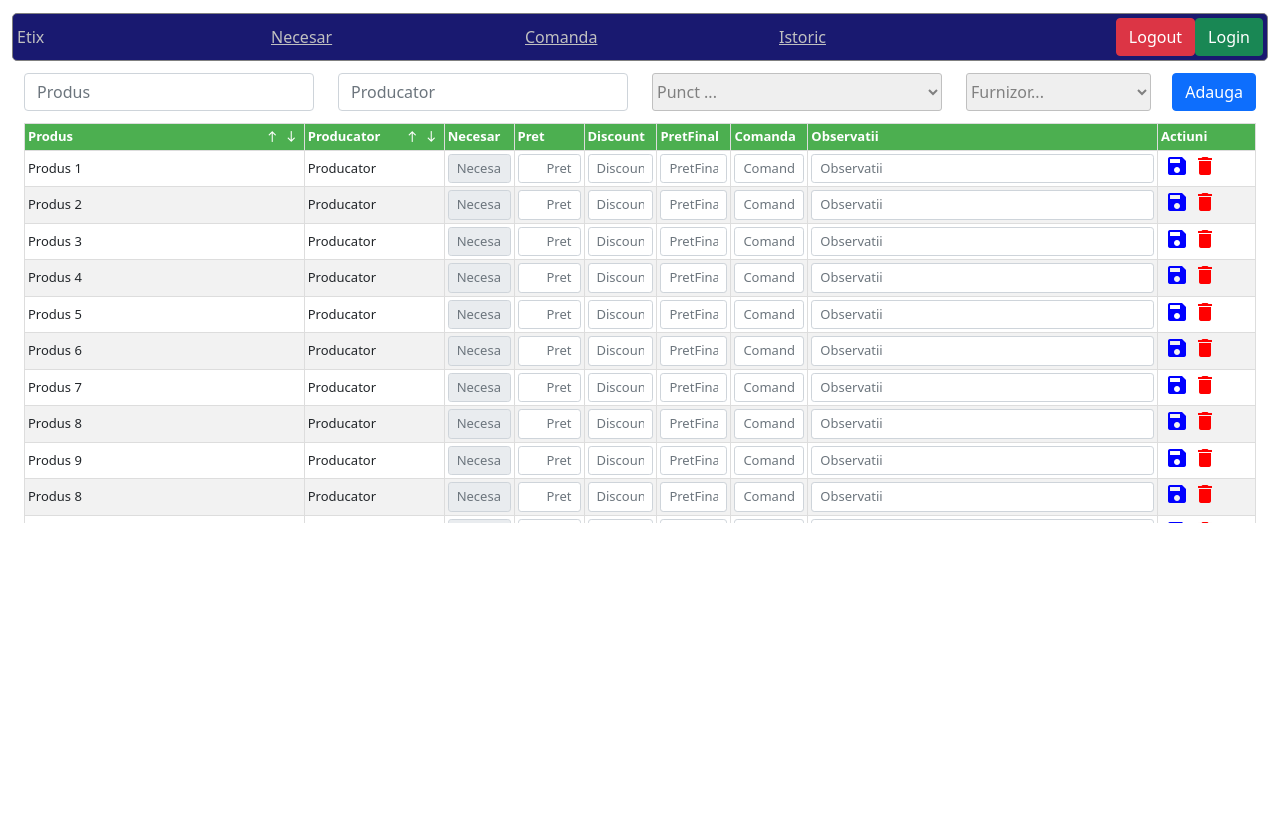
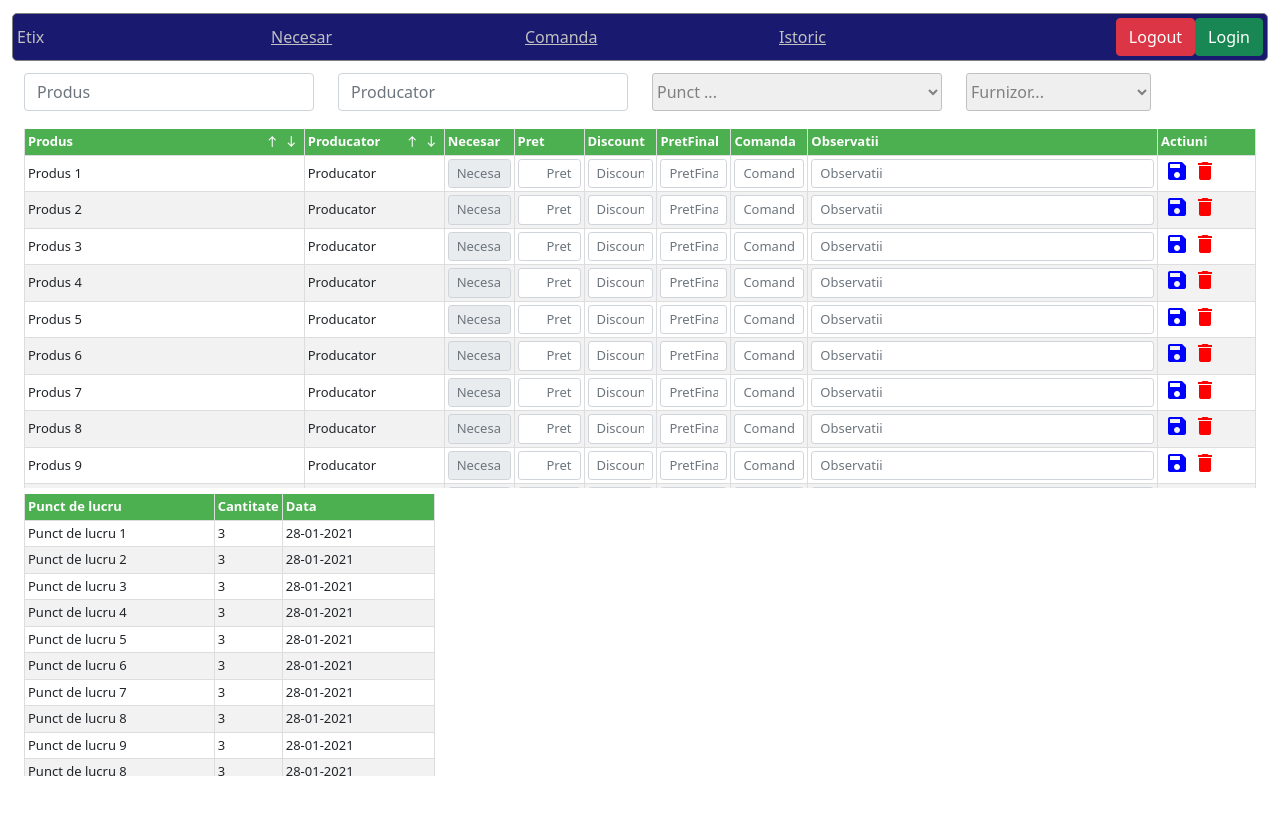
Before and after one commit to ndcristian/pharma3_app, an Angular app: page /comanda in a window 1280 px wide. Shown: the top 814 px of the page. Built offline with nearby package versions, Linux system fonts and the light colour scheme.

Commit message:
finish autocomplete. wip comanda

```diff
--- a/src/app/app.module.ts
+++ b/src/app/app.module.ts
@@ -7,7 +7,7 @@ import { AppComponent } from './app.component';
 import { HeaderComponent } from './main/header/header.component';
 import { NecesarComponent } from './main/necesar/necesar.component';
 import { MainviewComponent } from './main/mainview/mainview.component';
-import { AutompleteComponent } from './widgets/automplete/automplete.component';
+import { AutocompleteComponent } from './widgets/autocomplete/autocomplete.component';
 import { ComandaComponent } from './main/comanda/comanda.component';
 import { IstoricComponent } from './main/istoric/istoric.component';
 
@@ -18,7 +18,7 @@ import { IstoricComponent } from './main/istoric/istoric.component';
     HeaderComponent,
     NecesarComponent,
     MainviewComponent,
-    AutompleteComponent,
+    AutocompleteComponent,
     ComandaComponent,
     IstoricComponent
 
--- a/src/app/main/comanda/comanda.component.html
+++ b/src/app/main/comanda/comanda.component.html
@@ -2,11 +2,11 @@
     <!-- Input data -->
     <div class="row input-data">
         <div class="col-3 col-sm-3 col-md-3 col-lg-3 col-xl-3 ">
-            <app-automplete [idTemplate]="'Produs-Comanda'"></app-automplete>
+            <app-autocomplete [idTemplate]="'Produs-Comanda'"></app-autocomplete>
         </div>
 
         <div class="col-3 col-sm-3 col-md-3 col-lg-3 col-xl-3 ">
-            <app-automplete [idTemplate]="'Producator-Comanda'"></app-automplete>
+            <app-autocomplete [idTemplate]="'Producator-Comanda'"></app-autocomplete>
         </div>
         <div class="col-3 col-sm-3 col-md-3 col-lg-3 col-xl-3  d-flex justify-content-end">
             <select class="custom-select mr-sm-2" id="inlineFormCustomSelect">
@@ -24,10 +24,15 @@
                 <option value="3">Three</option>
             </select>
         </div>
-        <div class="col-1 col-sm-1 col-md-1 col-lg-1 col-xl-1  d-flex justify-content-end">
-            <button type="button" class="btn btn-primary">Adauga</button>
-        </div>
 
+
+    </div>
+
+    <!-- Un artificial div that cover space above tabel. If not prezent this articifial div , when scroll in table
+    a part of the row scrolled is visible above the table. this div cover that part
+    -->
+    <div class="coverAboveSpace">
+        <div class="coverAboveSpaceIn"></div>
     </div>
 
     <!-- Tabel Produse Comanda -->
@@ -105,5 +110,51 @@
         </div>
     </div>
 
+    <!-- Details section tables -->
+    <!-- Table PL -->
+    <div class="pl-table col-4 col-sm-4 col-md-4 col-lg-4 col-xl-4">
+        <!-- Un artificial div that cover space above tabel. If not prezent this articifial div , when scroll in table
+    a part of the row scrolled is visible above the table. this div cover that part
+    -->
+        <div class="coverAboveSpace">
+            <div class="coverAboveSpaceIn"></div>
+        </div>
+
+        <!-- Table PL details order -->
+        <div class="row ">
+
+            <div class=" ">
+                <table class=" ">
+                    <thead>
+                        <tr>
+                            <th class="row-pl">Punct de lucru</th>
+                            <th class="row-qt">Cantitate</th>
+                            <th class="row-date">Data</th>
+                        </tr>
+                    </thead>
+                    <tbody>
+                        <tr *ngFor="let row of [1,2,3,4,5,6,7,8,9,8,7,6,5,4,3,2,3,3]">
+
+                            <td class="tabelRowLeft row-product">
+                                Punct de lucru {{row}}
+                            </td>
+                            <td class="tabelRowLeft row-producer">
+                                3
+                            </td>
+                            <td class="tabelRowLeft row-producer">
+                                28-01-2021
+                            </td>
+                        </tr>
+                    </tbody>
+                </table>
+            </div>
+        </div>
+
+    </div>
+
+
+
+
+
 
 </div>
--- a/src/app/main/comanda/comanda.component.scss
+++ b/src/app/main/comanda/comanda.component.scss
@@ -12,6 +12,13 @@
 }
 .row-actions {
     width: 7%;
+}
+
+.row-pl {
+    width: 50%;
+}
+.row-date{
+    width: 40%;
 }
 .input-data{
     margin-bottom: 1%;
@@ -30,3 +37,23 @@ select {
     height: 50% !important;
     overflow: scroll;
 }
+
+.pl-table {
+    height: 40% !important;
+    overflow: scroll;
+}
+
+.coverAboveSpace {
+    width: 100%;
+    height: 5px;
+    background-color: white;
+    display: flex;
+    z-index: 100;
+}
+
+.coverAboveSpaceIn {
+    width: 100%;
+    height: 110%;
+    background-color: white;
+    z-index: 100;
+}
--- a/src/app/main/mainview/mainview.component.html
+++ b/src/app/main/mainview/mainview.component.html
@@ -1,4 +1,4 @@
 <!-- <app-necesar></app-necesar> -->
-<div class="container-fluid">
+<div class="container-fluid mainView">
     <router-outlet></router-outlet>
 </div>
--- a/src/app/main/mainview/mainview.component.scss
+++ b/src/app/main/mainview/mainview.component.scss
@@ -1,3 +1,7 @@
 .container-fluid {
     height: 100% !important;
 }
+
+.mainView{
+    height: 90% !important;
+}
--- a/src/app/main/necesar/necesar.component.html
+++ b/src/app/main/necesar/necesar.component.html
@@ -2,11 +2,11 @@
     <!-- Input data -->
     <div class="row input-data">
         <div class="col-4 col-sm-4 col-md-4 col-lg-4 col-xl-4 ">
-            <app-automplete [idTemplate]="'Produs-Necesar'"></app-automplete>
+            <app-autocomplete [idTemplate]="'Produs-Necesar'"></app-autocomplete>
         </div>
 
         <div class="col-4 col-sm-4 col-md-4 col-lg-4 col-xl-4 ">
-            <app-automplete [idTemplate]="'Producator-Necesar'"></app-automplete>
+            <app-autocomplete [idTemplate]="'Producator-Necesar'"></app-autocomplete>
         </div>
         <div class="col-2 col-sm-2 col-md-2 col-lg-2 col-xl-2  d-flex justify-content-end">
             <input class="form-control" type="text" placeholder="Cantitate">
@@ -17,10 +17,17 @@
 
     </div>
 
+    <!-- Un artificial div that cover space above tabel. If not prezent this articifial div , when scroll in table
+    a part of the row scrolled is visible above the table. this div cover that part
+    -->
+    <div class="coverAboveSpace">
+        <div class="coverAboveSpaceIn"></div>
+    </div>
     <!-- Tabels section -->
     <div class="row order-table">
 
         <div class=" ">
+
             <table class="">
                 <thead>
                     <tr>
--- a/src/app/main/necesar/necesar.component.scss
+++ b/src/app/main/necesar/necesar.component.scss
@@ -24,3 +24,18 @@
 .view-comanda {
     height: 100%;
 }
+
+.coverAboveSpace {
+    width: 100%;
+    height: 5px;
+    background-color: white;
+    display: flex;
+    // z-index: 100;
+}
+
+.coverAboveSpaceIn {
+    width: 100%;
+    height: 110%;
+    background-color: white;
+    z-index: 50;
+}
--- a/src/app/widgets/automplete/automplete.component.html
+++ b/src/app/widgets/autocomplete/autocomplete.component.html
@@ -1,14 +1,14 @@
-<span class=""
-    style="position: relative; display: inline-block; direction: ltr;">
+<span class="" style="position: relative; display: inline-block; direction: ltr;">
     <input type="search" class="form-control " id="search-input" [placeholder]="placeholderName"
         aria-label="Search for..." autocomplete="off" spellcheck="false" role="combobox" aria-autocomplete="list"
         aria-expanded="false" aria-owns="algolia-autocomplete-listbox-0" dir="auto"
-        style="position: relative; vertical-align: top;" (focus)="filterAutocomplete()" (keyup)="filterKeyPress($event)"
-        (click)="atcClicked($event)" (change)="change2()" #atcInput [(ngModel)]="stringToSearch">
+        style="position: relative; vertical-align: top;" (focus)="inputFocuson()" (focusout)="inputFoucuout()"
+        (keyup)="filterKeyPress($event)" (click)="atcClicked($event)" #atcInput [(ngModel)]="stringToSearch"
+        (input)="onSearchChange($event.target.value)">
     <pre aria-hidden="true" class="pre-custom">
 </pre>
-    <span class=" etx-autocomplete etx-autocomplete-data" role="listbox"
-        id="algolia-autocomplete-listbox-0" (click)="autocompleteSelected('s')" #atcData id="{{idTemplate}}"
+    <span class=" etx-autocomplete etx-autocomplete-data" role="listbox" id="algolia-autocomplete-listbox-0" #atcData
+        id="{{idTemplate}}"
         [ngClass]="{'etx-autocomplete-display-none': !isVisible , 'etx-autocomplete-display-block': isVisible}">
 
         <div *ngFor="let product of productsToDisplay; let k=index"
--- a/src/app/widgets/automplete/automplete.component.scss
+++ b/src/app/widgets/autocomplete/autocomplete.component.scss
@@ -62,4 +62,5 @@ span {
     height: 25px;
     margin: 4px;
     padding: 3px;
+    border-radius: 2px;
 }
--- a/src/styles.scss
+++ b/src/styles.scss
@@ -92,25 +92,10 @@ table th {
     text-align: right !important;
 }
 
-// table thead tr{
-//     display:block;
-// }
-
-// table th,table td{
-//     width:100px;//fixed width
-// }
-
-
-// table  tbody{
-//   display:block;
-//   height:200px;
-// // height:100%;
-//   overflow:auto;//set tbody to auto
-// }
 
 table {
     text-align: left;
-    position: relative;
+    // position: relative;
   }
 
   th {
```
Also changed, not shown: src/app/widgets/autocomplete/autocomplete.component.ts (renamed from src/app/widgets/automplete/automplete.component.ts, +56 -37 lines), 1 other file (tests, documents, lock files or other folders).
